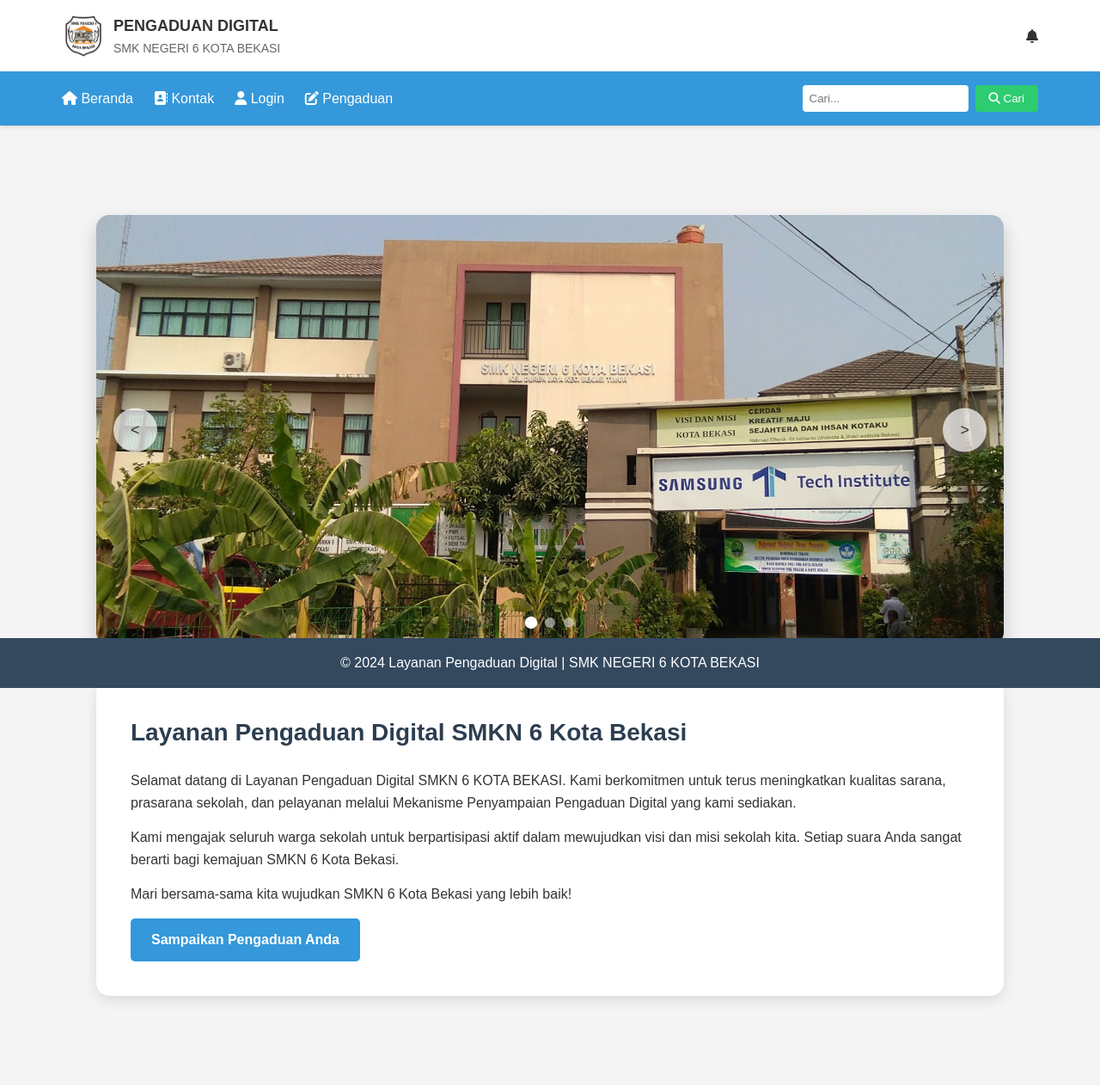
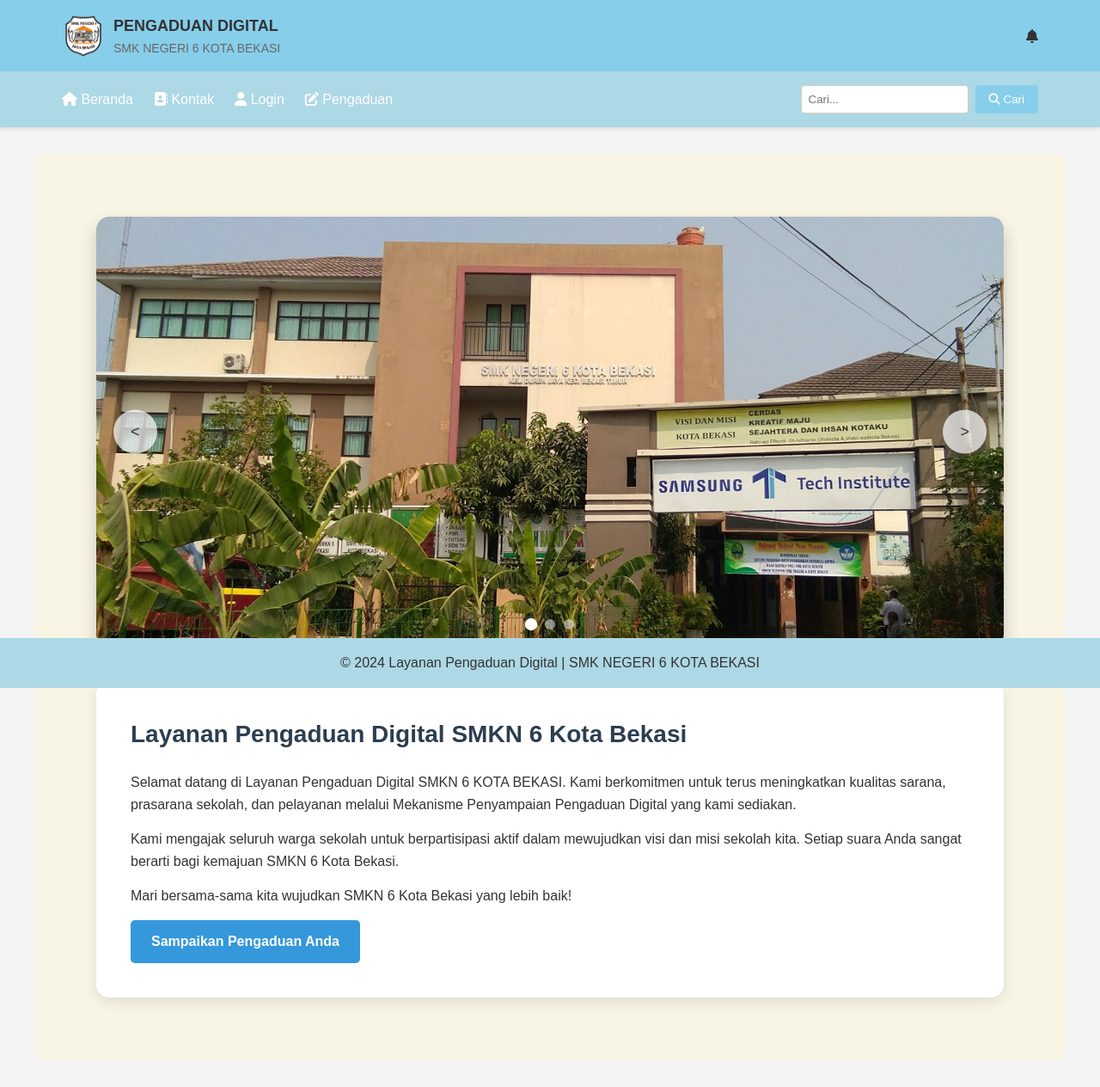
Before and after one commit to veroxciro/pengaduan, a PHP site: page /pengaduandigital/index.php in a window 1280 px wide. Shown: the whole page at 86% size. Before the commit the page ends 1174 px from the top, so only its background shows below. Run offline with PHP 8.4, Linux system fonts and the light colour scheme; some libraries are stand-ins or nearby versions.

Commit message:
Update index.php

```diff
--- a/index.php
+++ b/index.php
@@ -21,12 +21,12 @@ session_start();
         font-family: "Poppins", sans-serif;
         line-height: 1.6;
         color: #333;
-            background-color: #f4f4f4;
+        background-color: #f8f5e4; /* Sand */
         transition: all 0.3s ease-in-out;
     }
 
     header {
-            background-color: #fff;
+        background-color: #87ceeb; /* Sky blue */
         padding: 1rem;
         box-shadow: 0 2px 5px rgba(0, 0, 0, 0.1);
         transition: all 0.3s ease-in-out;
@@ -75,14 +75,14 @@ session_start();
     }
 
     .navbar {
-            background-color: #3498db;
+        background-color: #add8e6; /* Light sky blue */
         padding: 1rem 0;
         transition: all 0.3s ease-in-out;
         box-shadow: 0 2px 5px rgba(0, 0, 0, 0.1);
     }
 
     .navbar:hover {
-            background-color: #2ecc71;
+        background-color: #f4e6c0; /* Sand (hover effect) */
         box-shadow: 0 5px 10px rgba(0, 0, 0, 0.2);
     }
 
@@ -177,19 +160,19 @@ session_start();
 
     .search-form input {
         padding: 0.5rem;
-            border: none;
+        border: 1px solid #d6cdbd; /* Sand border */
         border-radius: 4px;
         transition: all 0.3s ease-in-out;
     }
 
     .search-form input:focus {
         outline: none;
-            box-shadow: 0 0 5px rgba(46, 204, 113, 0.5);
+        box-shadow: 0 0 5px rgba(135, 206, 250, 0.5); /* Sky blue */
     }
 
     .search-form button {
         padding: 0.5rem 1rem;
-            background-color: #2ecc71;
+        background-color: #87ceeb; /* Sky blue */
         color: white;
         border: none;
         border-radius: 4px;
@@ -206,13 +189,14 @@ session_start();
         max-width: 1200px;
         margin: 2rem auto;
         padding: 2rem;
+        background-color: #f8f5e4;
         border-radius: 8px;
         transition: all 0.3s ease-in-out;
     }
 
     footer {
-            background-color: #34495e;
-            color: #fff;
+        background-color: #add8e6; /* Light sky blue */
+        color: #333;
         text-align: center;
         padding: 1rem 0;
         position: fixed;
```
Also changed, not shown: other parts of index.php (+10 -27 lines). Lines whose indentation alone changed are shown as unchanged.
